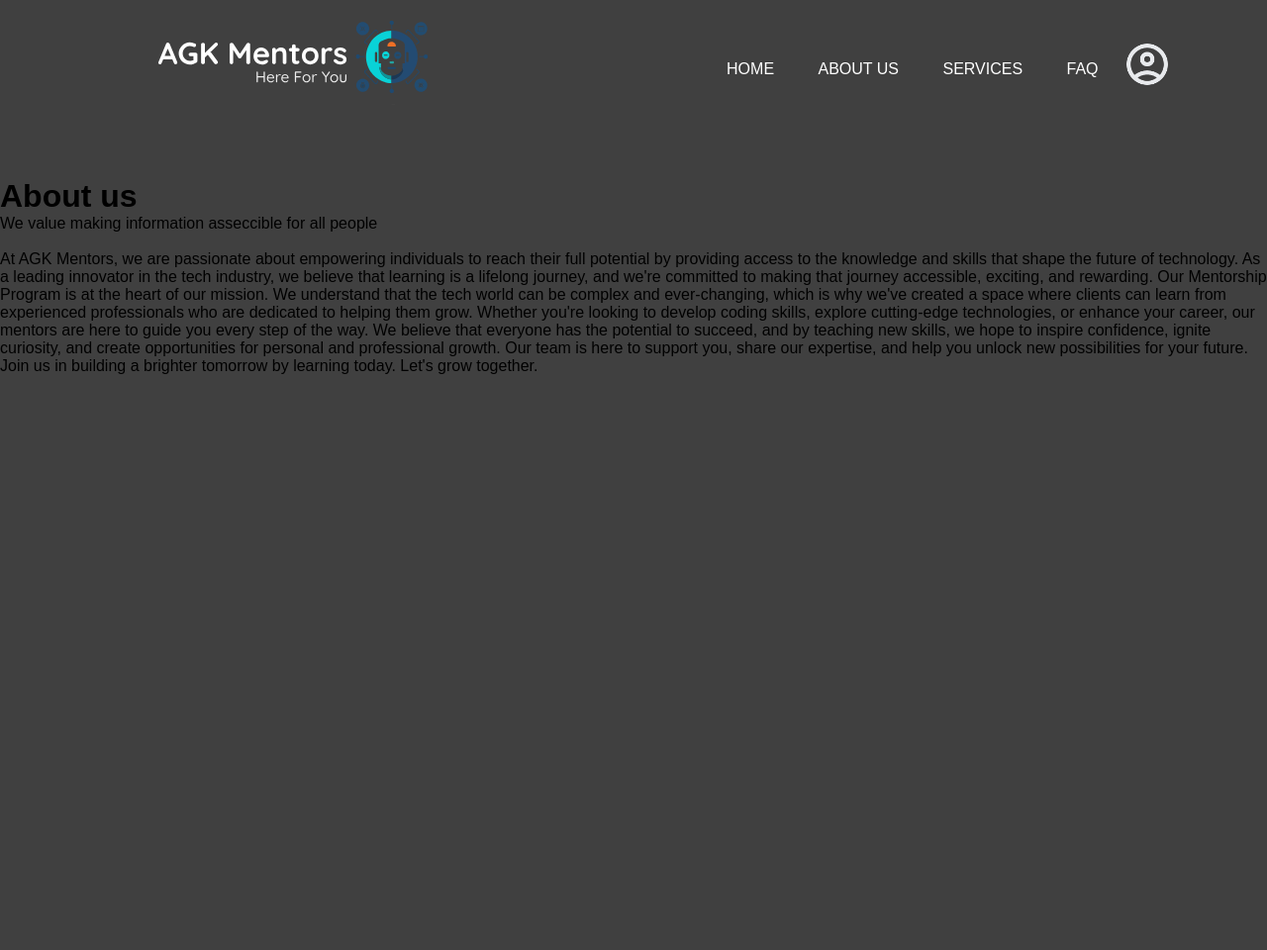
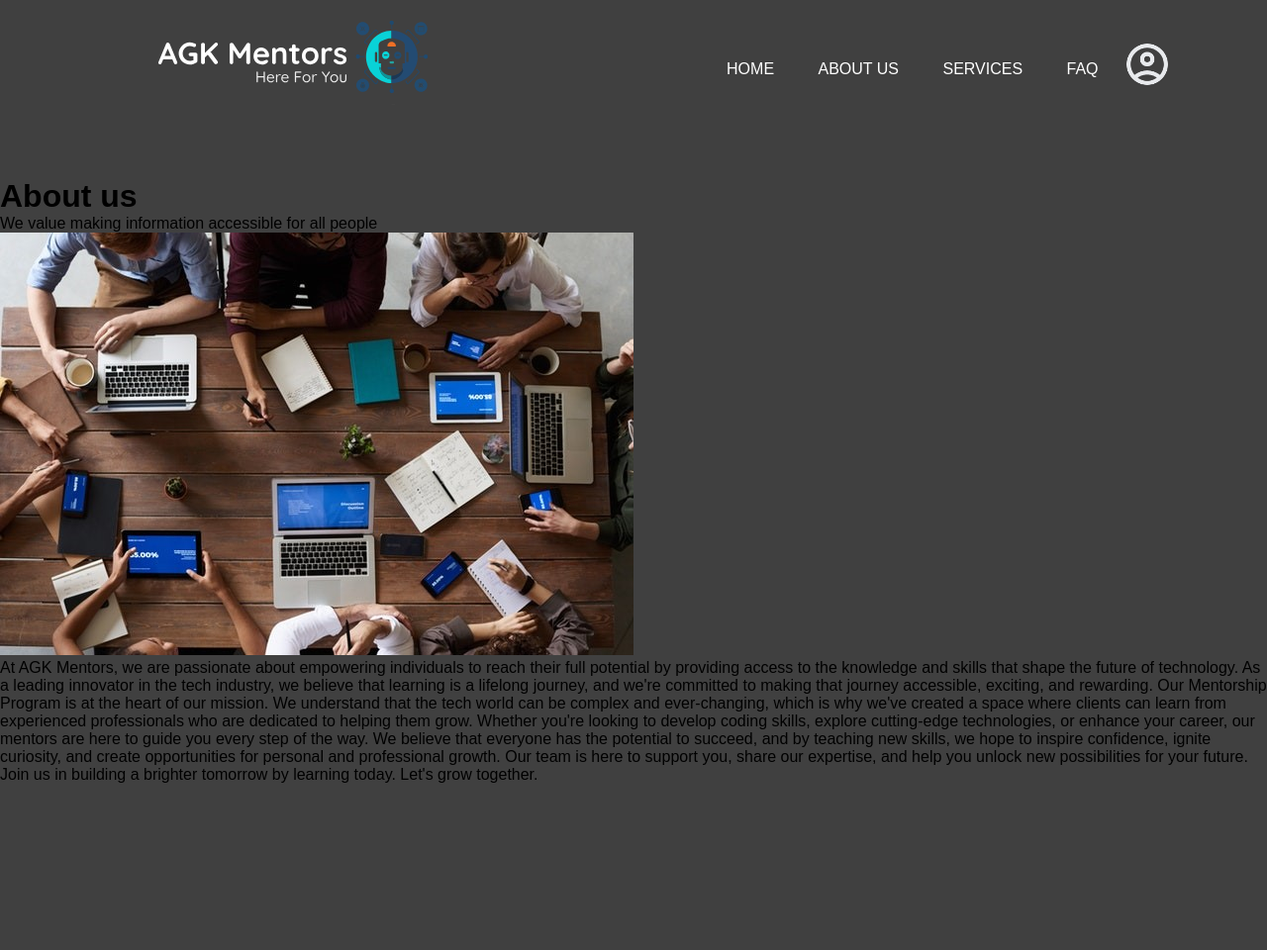
Before and after one commit to kkamionka/Mentoring-website-IBM, a PHP site: page /about-page.html in a window 1280 px wide. Shown: the whole page at 99% size. Before the commit the page ends 378 px from the top, so only its background shows below. Run offline with PHP 8.4, Linux system fonts and the light colour scheme.

Commit message:
51st change

```diff
--- a/about-page.html
+++ b/about-page.html
@@ -5,7 +5,6 @@
     <meta name="viewport" content="width=device-width, initial-scale=1.0">
     <title>about-us | AGK Mentors</title>
     <link rel="stylesheet" href="aboutpage.css">
-
 </head>
 <body>
     <div class="banner">
@@ -25,10 +24,11 @@
         </div>
         <div class="heading">
             <h1>About us</h1>
-            <p> We value making information asseccible for all people</p>
+            <p> We value making information accessible for all people</p>
         </div>
+
         <section class="about-us">
-            <img scr="images/image4.jpg">
+            <img src="images/image4.jpg"> <!-- Corrected -->
             <div class="content">
                 <p>At AGK Mentors, we are passionate about empowering individuals to reach their full potential by providing access to the knowledge and skills that shape the future of technology. As a leading innovator in the tech industry, we believe that learning is a lifelong journey, and we're committed to making that journey accessible, exciting, and rewarding.
                     Our Mentorship Program is at the heart of our mission. We understand that the tech world can be complex and ever-changing, which is why we've created a space where clients can learn from experienced professionals who are dedicated to helping them grow. Whether you're looking to develop coding skills, explore cutting-edge technologies, or enhance your career, our mentors are here to guide you every step of the way.
@@ -36,12 +36,9 @@
                     Join us in building a brighter tomorrow by learning today. Let's grow together.
                 </p>
             </div>
+        </section>
+
     </div>
-
-
-
-
-    </section>
 
 </body>
 </html>
--- a/aboutpage.css
+++ b/aboutpage.css
@@ -6,7 +6,7 @@
 
 .banner {
     width: 100%;
-    height: 100vh;
+    height: 120vh;
     background-image: linear-gradient(rgba(0, 0, 0, 0.75),rgba(0, 0, 0, 0.75)), url();
     background-size: cover;
     background-position: center;
```
